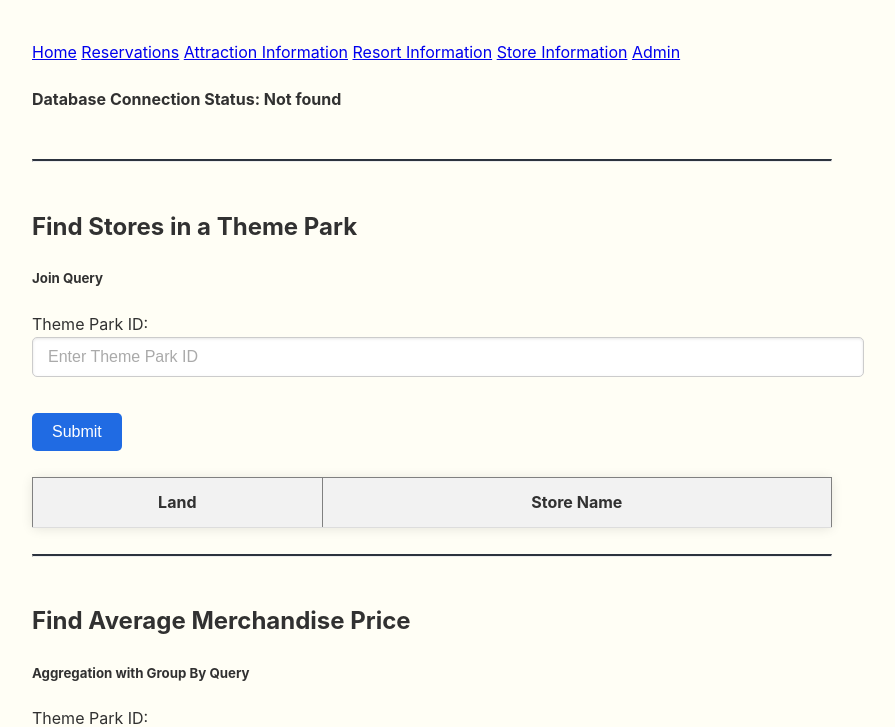
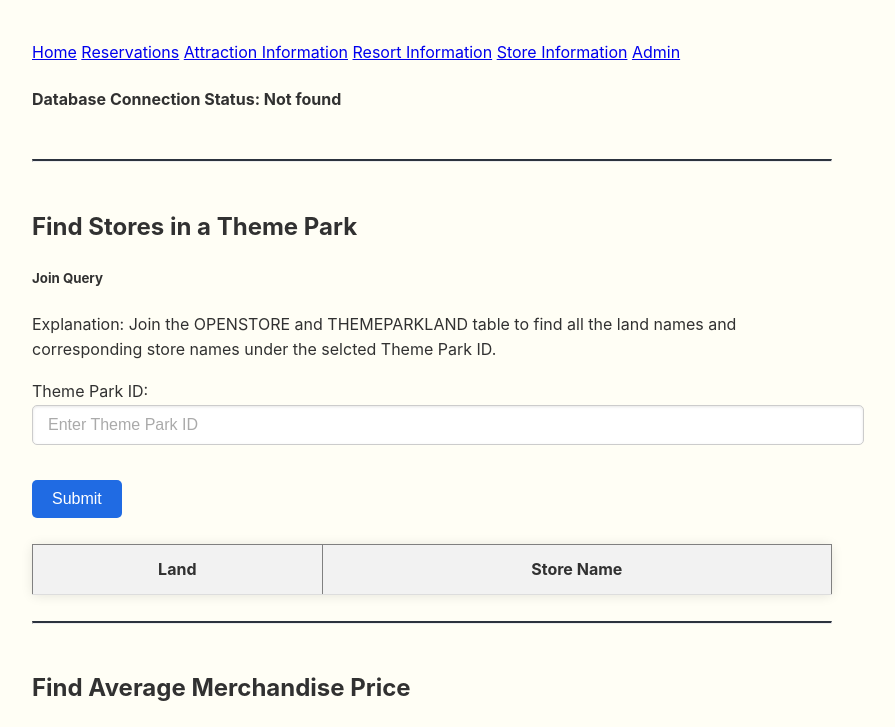
Before and after one commit to joshchew24/DisneyResortsService, a website: page public/storeInformation.html in a window 1280 px wide. Shown: the top 727 px of the page, without its empty margins (208-1103 px from the left). Drawn offline with Linux system fonts and the light colour scheme; no server answers.

Commit message:
added description to join query

```diff
--- a/public/storeInformation.html
+++ b/public/storeInformation.html
@@ -31,7 +31,11 @@
     <br><hr><br> <!-- ========================================================================= -->
 
     <h2> Find Stores in a Theme Park </h2>
-    <h5> Join Query </h5>
+   <h5> Join Query </h5>
+
+   <p> Explanation: Join the OPENSTORE and THEMEPARKLAND table to find all the land names and corresponding store names under the selcted Theme Park ID.</p>
+
+
     <form id="joinQuery">
         Theme Park ID: <input type="number" id="joinThemeParkId" placeholder="Enter Theme Park ID" required> <br><br>
         <!-- Submit button for the form -->
```
